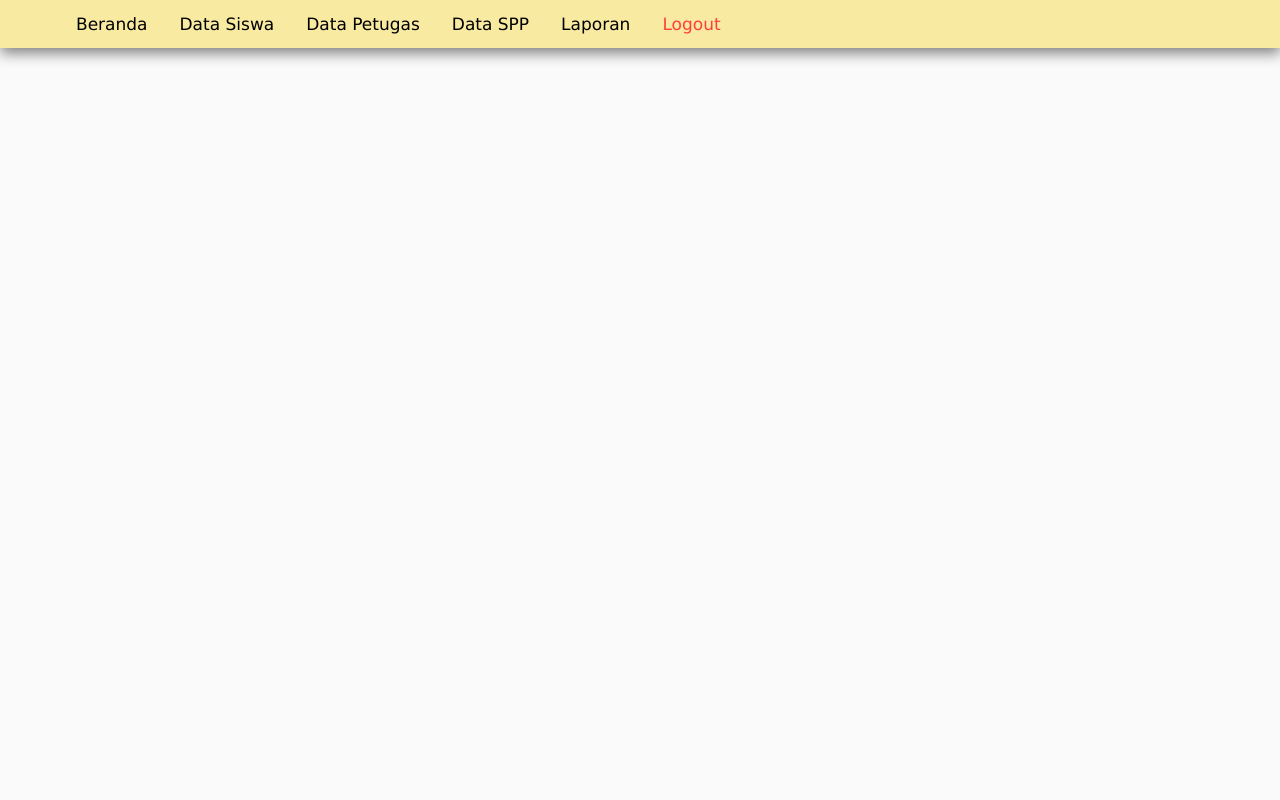
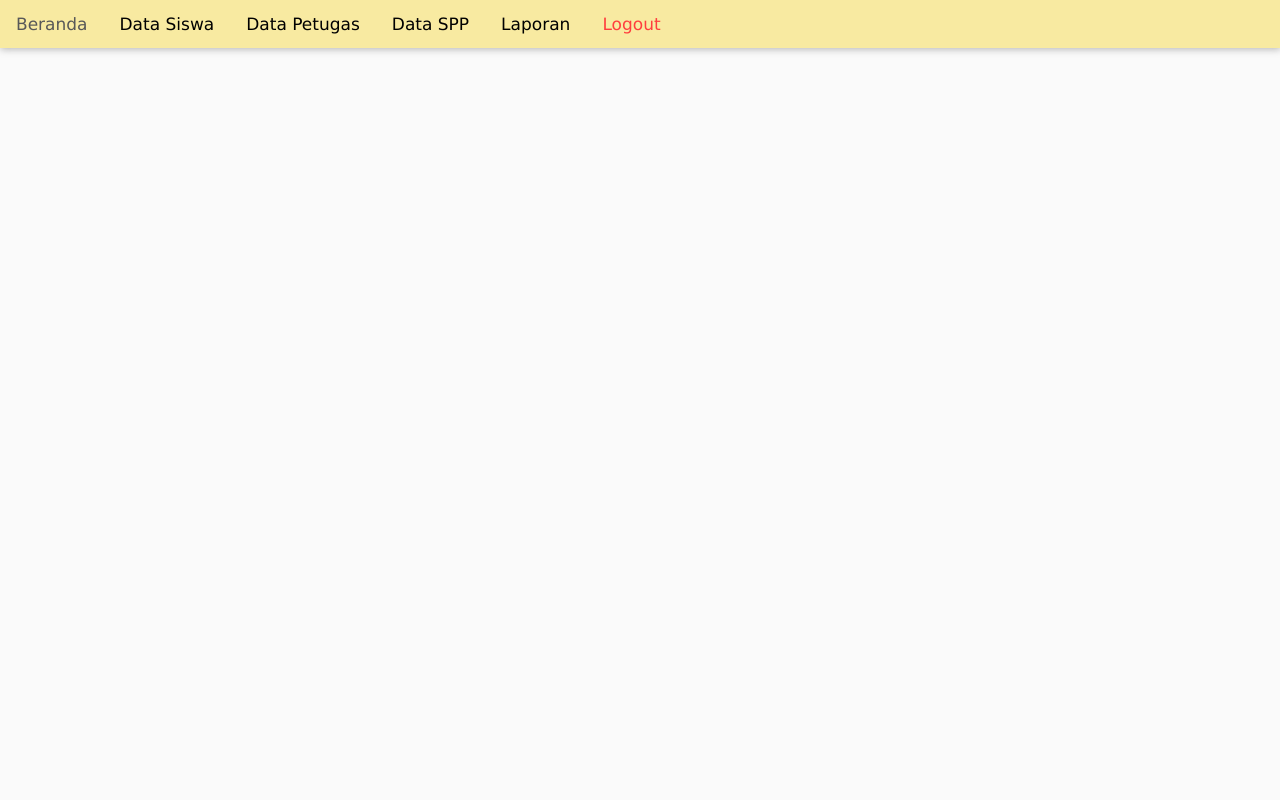
Before and after one commit to tyrantype/prakerin-yusuf, a PHP site: page /includes/admin/index.php in a window 1280 px wide. Run offline with PHP 8.4, Linux system fonts and the light colour scheme; the visitor is signed in with stand-in values (Sample User, id 1); data comes from the database, SQL or seed files in the repository.

Commit message:
Edit css + buat rapih

```diff
--- a/includes/admin/header.php
+++ b/includes/admin/header.php
@@ -25,8 +25,7 @@ session_start();
         </style>
     </head>
 <body>
-
-        <div class="navbar" id="navbar">
+    <div class="navbar">
         <a href="?p=beranda">Beranda</a>
         <a href="?p=siswa">Data Siswa</a>
         <a href="?p=petugas">Data Petugas</a>
--- a/style/style.css
+++ b/style/style.css
@@ -3,13 +3,15 @@
     box-sizing: border-box;
     scroll-behavior: smooth;
   }
-html, body  {
+html{
     background-color: rgb(250, 250, 250);
     /* background-image: linear-gradient(to top, #F1D981, rgb(248, 234, 161), rgb(248, 234, 161)) ; */
     font-family: Verdana, Geneva, Tahoma, sans-serif;
-    margin: 0;
     height: 100%;
     /* overflow-x: hidden; */
+}
+body  {
+    margin: 0;
 }
 button {
   text-decoration: none;
@@ -89,14 +91,13 @@ a:hover{
 
 
 /* Navbar
-----------------*/
+------------------------*/
 #logout{
     color: rgb(255, 62, 62);
 }
 #hapus:hover, #logout:hover {
     color:red;
 }
-
 #navbar{
     padding-left: 60px;
 }
@@ -104,17 +105,13 @@ a:hover{
     overflow: hidden;
     z-index: 999;
     background-color: rgb(248, 234, 161) ;
-    box-shadow:0px 5px 13px 0.5px grey;
+    box-shadow:0px 1px 7px 0.5px rgba(128, 128, 128, 0.548);
 }
 .navbar a{
     float: left;
     font-size: 17px;
     text-align: center;
     padding: 14px 16px;
-}
-.navbar a.active{
-    color: rgb(14, 14, 14);
-    border-bottom: 3px solid rgb(21, 49, 73);
 }
 #kontainer-konten{
     /* position: relative; */
```
Lines whose indentation alone changed are shown as unchanged.
